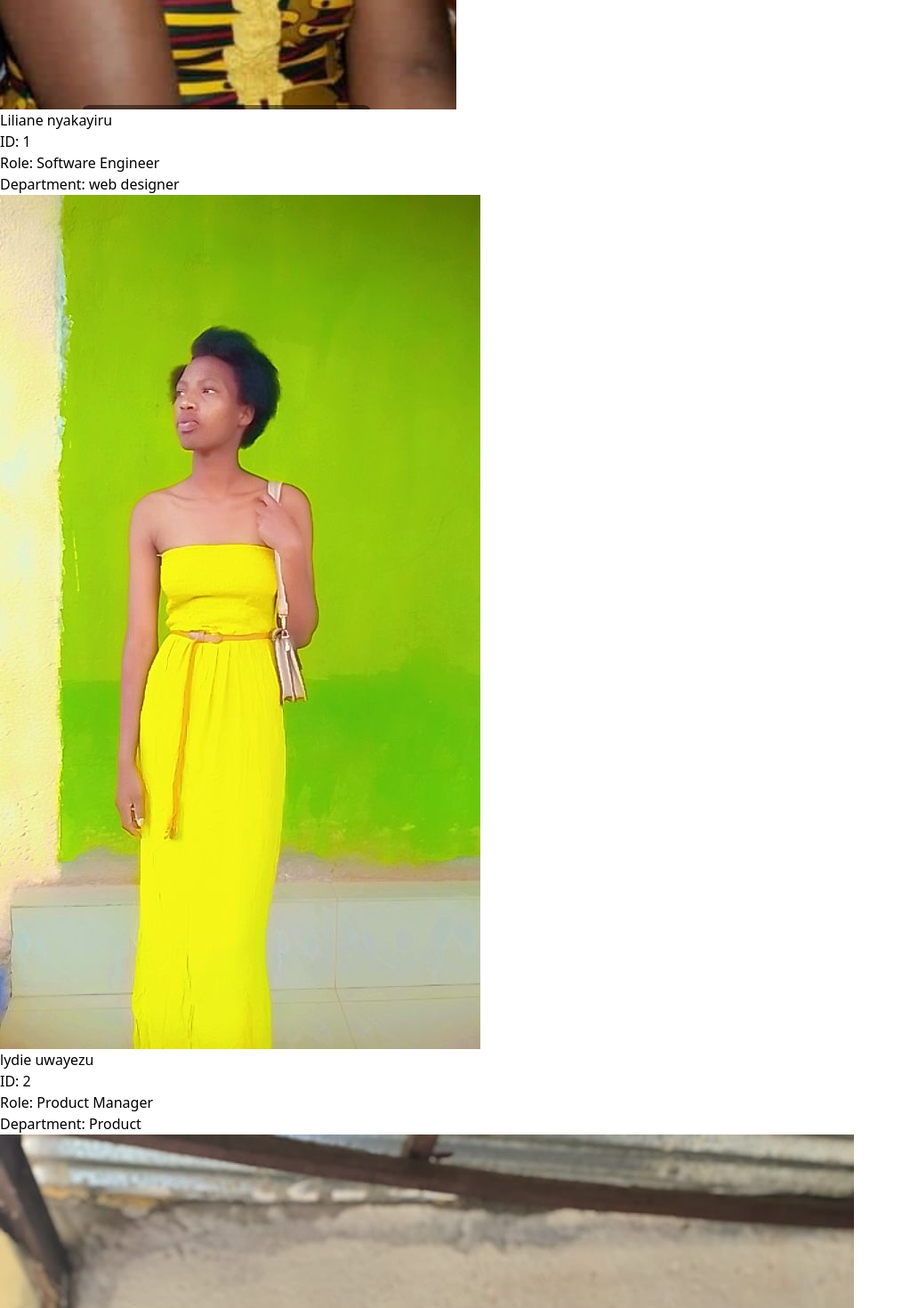
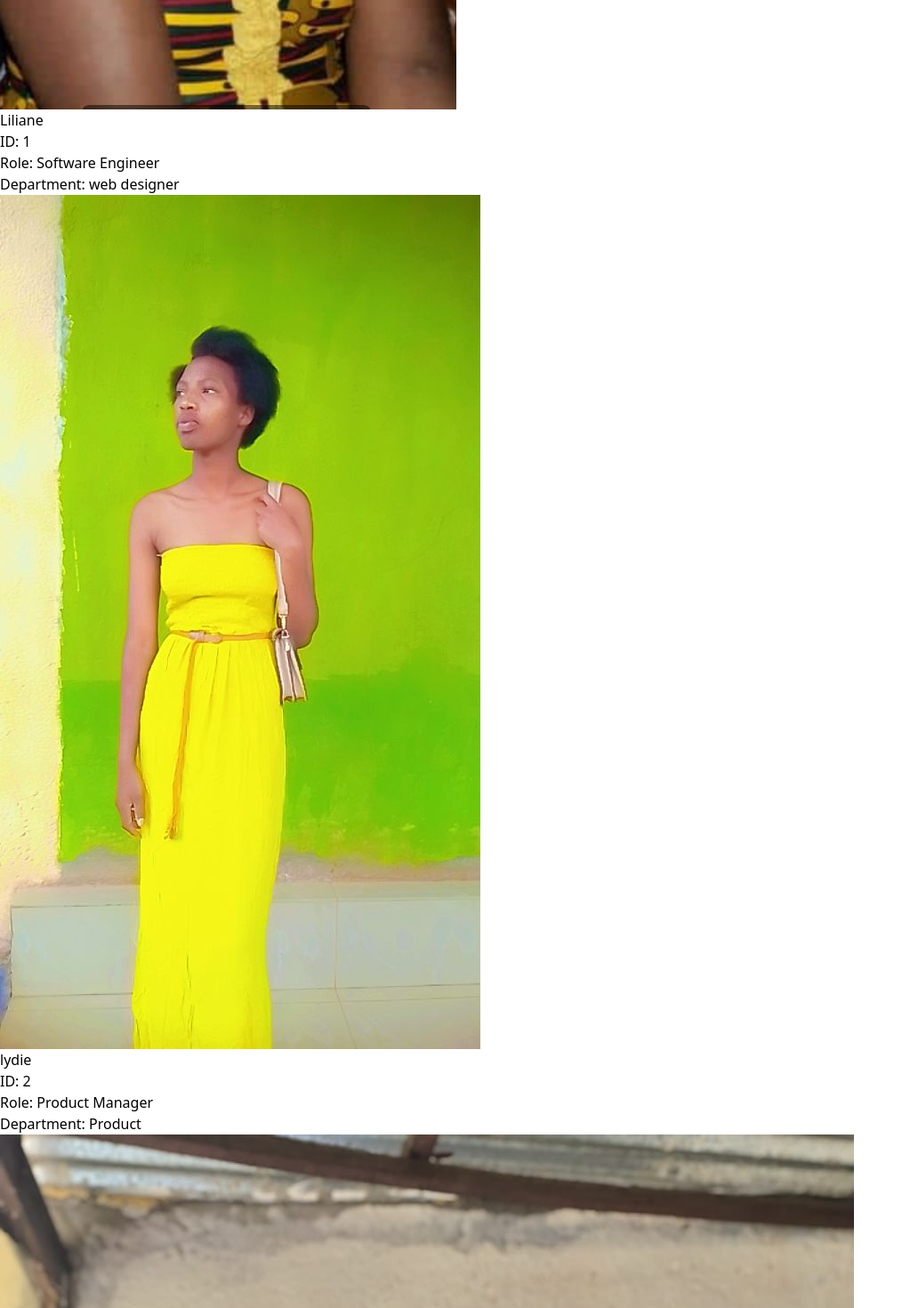
Before and after one commit to lydieuwayezu/first-react-task, a React (Vite) app in the folder my-first-react/: page / in a window 1280 px wide. Shown: the part 640-2110 px from the top of the page at 89% size, without its empty margins (0-1023 px from the left). Built offline with nearby package versions, Linux system fonts and the light colour scheme.

Commit message:
changes on imformation

```diff
--- a/my-first-react/src/App.jsx
+++ b/my-first-react/src/App.jsx
@@ -4,21 +4,21 @@ function App() {
   const employees = [
     {
       id: 1,
-      name: "Liliane nyakayiru",
+      name: "Liliane ",
       role: "Software Engineer",
       department: "web designer",
       avatar: "/images/person1.PNG"
     },
     {
       id: 2,
-      name: "lydie uwayezu",
+      name: "lydie",
       role: "Product Manager",
       department: "Product",
       avatar: "/images/person2.jpg"
     },
     {
       id: 3,
-      name: "Lydie uwaayezu",
+      name: " uwase",
       role: "front-end developer",
       department: "Design",
       avatar: "/images/person3.jpg"
```
